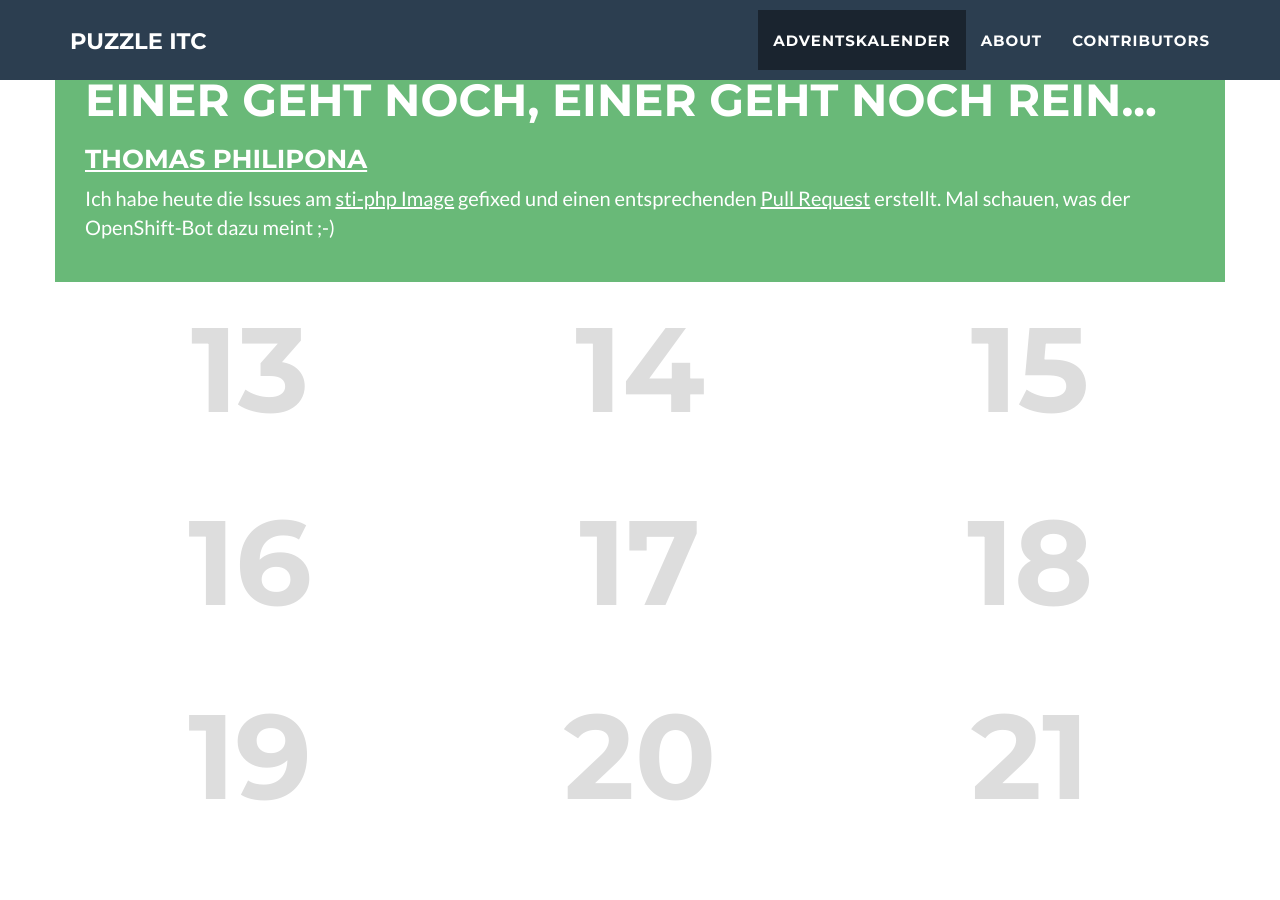
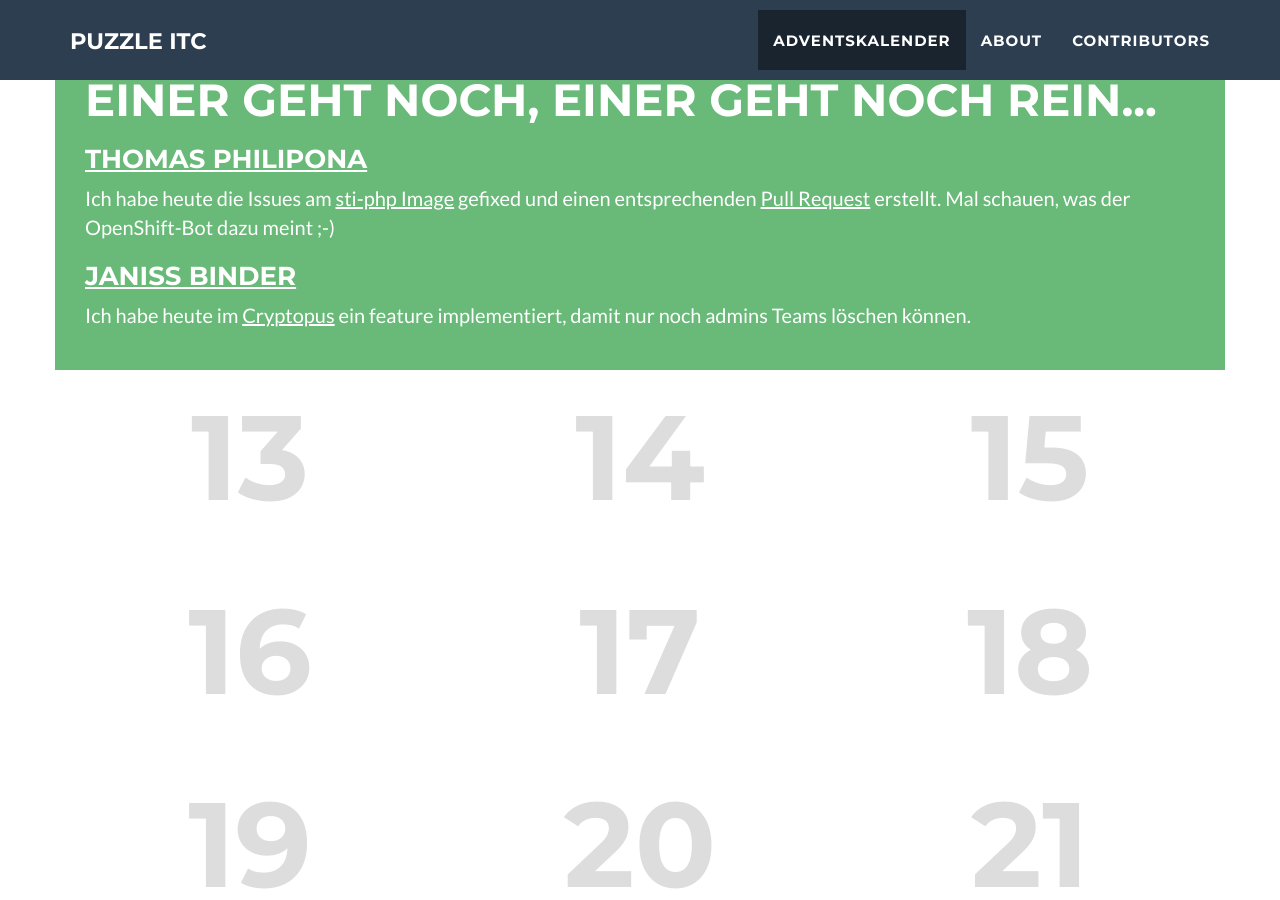
Before and after one commit to puzzle/opensource-advent-challenge-2015, a Jekyll site: the page built from index.html, in a window 1280 px wide and 900 px high, scrolled down 1818 px. Built offline with Jekyll 4.4.1, drawn with Linux system fonts in a browser that asks for light colours; nearby versions of some CDN libraries.

Commit message:
jbinder: day 10

```diff
--- a/_doors/10.markdown
+++ b/_doors/10.markdown
@@ -7,3 +7,7 @@ active: true
 
 ### [Thomas Philipona](https://github.com/phil-pona)
 Ich habe heute die Issues am [sti-php Image](https://github.com/phil-pona/sti-php) gefixed und einen entsprechenden [Pull Request](https://github.com/openshift/sti-php/pull/75) erstellt. Mal schauen, was der OpenShift-Bot dazu meint ;-)
+
+
+### [Janiss Binder](https://github.com/janissbinder)
+Ich habe heute im [Cryptopus](https://github.com/puzzle/cryptopus) ein feature implementiert, damit nur noch admins Teams löschen können.
```
